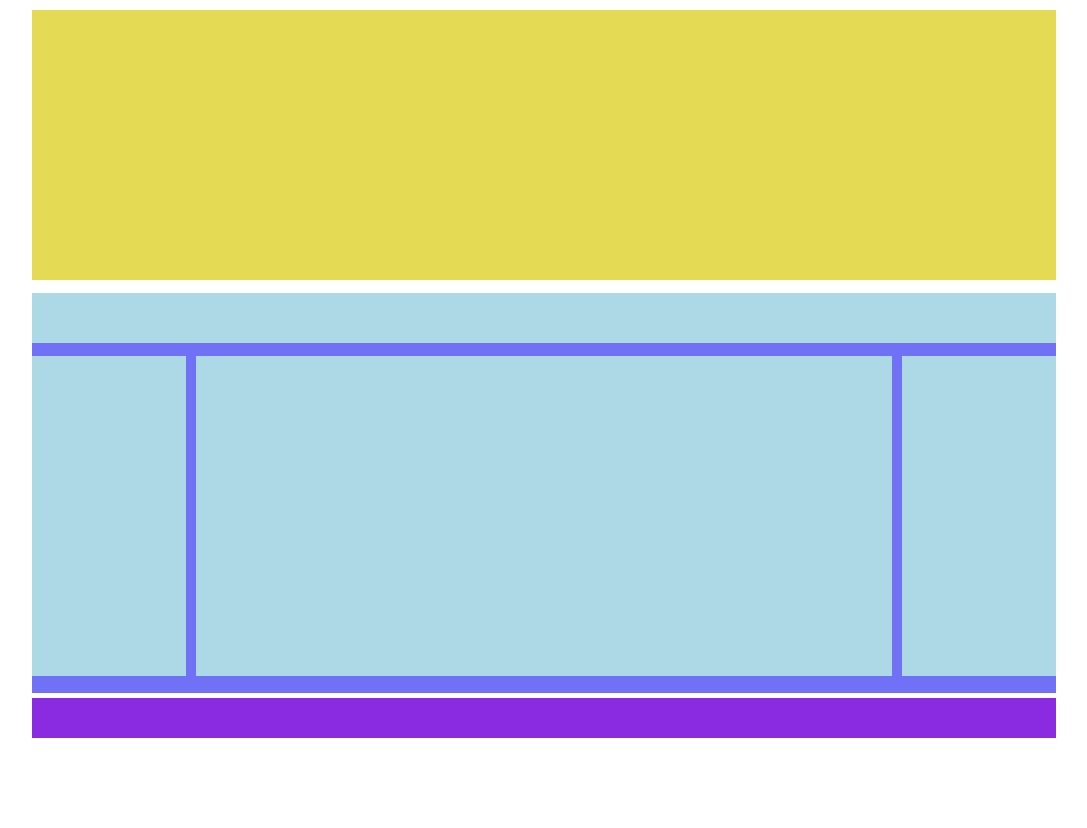
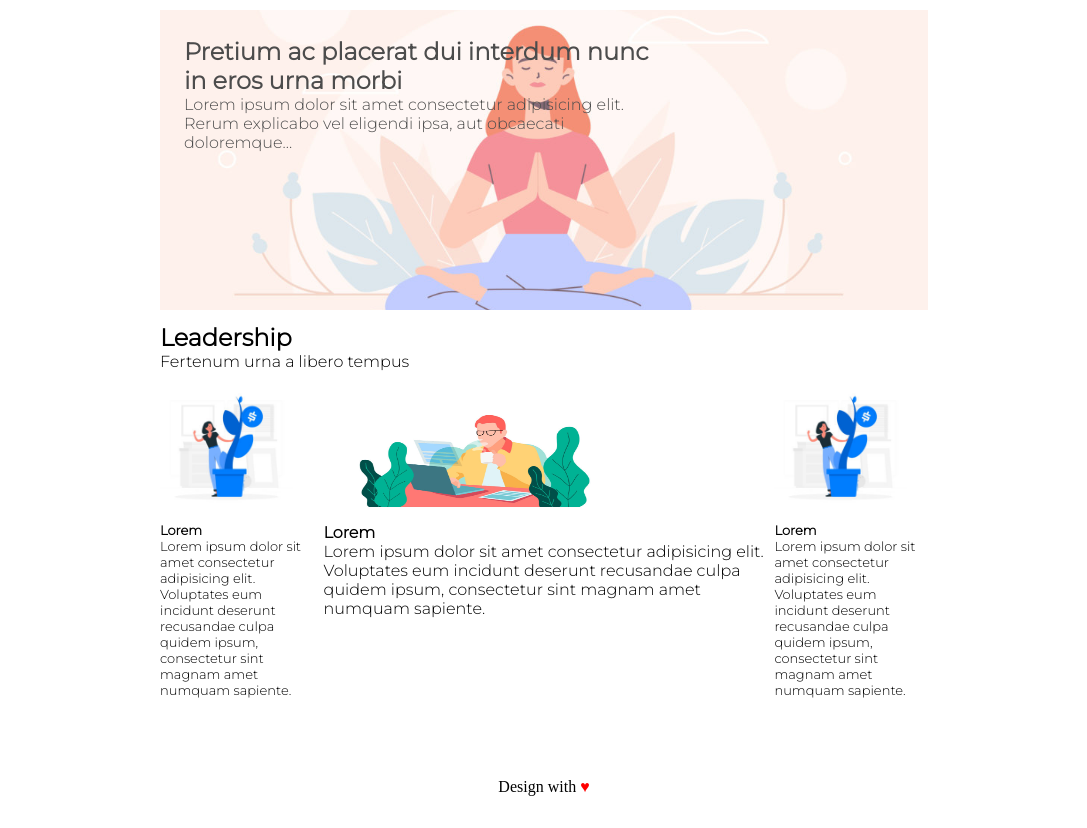
Before and after one commit to sofia-papa/htmlcss-wp, a plain HTML site: page index.html in a window 1280 px wide. Shown: the part 113-941 px from the top of the page, without its empty margins (96-1183 px from the left). Before the commit the page ends 861 px from the top, so only its background shows below. Drawn offline with Linux system fonts and the light colour scheme.

Commit message:
Maintext

```diff
--- a/css/style.css
+++ b/css/style.css
@@ -6,12 +6,30 @@
 
 #main-first-container{
     margin-bottom: 13px;
+    background-image: url(../img/banner.jpg);
+    background-size: cover;
+    background-position: 500px;
+    background-position: center;
+    filter: opacity(0.7);
 }
 
 #main-second-container{
-    background-color: rgb(113, 113, 248);
-    height: 400px;
+    background-color: white;
+    height: 450px;
     margin-bottom: 5px;
+}
+
+#title-first-container{
+    width: 490px;
+    height: 270px;
+    font-family: 'Montserrat', sans-serif;
+    position: absolute;
+    bottom: 3px;
+    left: 24px;
+}
+
+#heart{
+    color: red;
 }
 
 .logo{
@@ -19,13 +37,18 @@
     height: 50px;
 }
 
+.lady-tree{
+    width: 133px;
+    border-radius: 3%;
+}
+
 body{
-    width: 80%;
+    width: 60%;
     margin: 10px auto;
 }
 
 header{
-    background-color: whitesmoke;
+    background-color: white;
     height: 100px;
     margin-bottom: 13px;
 }
@@ -33,6 +56,8 @@ header{
 li{
     display:inline-block;
     margin-top: 20px;
+    font-family: 'Montserrat', sans-serif;
+    font-size: small;
 }
 
 .decoration-line{
@@ -48,20 +73,22 @@ li{
 }
 
 .square-yellow{
-    background-color: rgb(228, 218, 83);
-    height: 270px;
+    height: 300px;
     width: 100%;
+
 }
 
 footer{
-    background-color: blueviolet;
+    background-color: white;
     height: 40px;
+    text-align: center;
 }
 
 .up-lightblue{
-    background-color: lightblue;
+    background-color: white;
     height: 50px;
     margin-bottom: 13px;
+    font-family: 'Montserrat', sans-serif;
 }
 
 .clearfix::after{
@@ -71,14 +98,23 @@ footer{
 }
 
 .l-bg{
-    background-color: lightblue;
-    width: 15%;
+    background-color: white;
+    width: 20%;
     height: 320px;
+    font-size: small;
+    font-family: 'Montserrat', sans-serif;
 }
 
 .centre-bg{
-    background-color: lightblue;
+    background-color: white;
     height: 320px;
-    width: calc(70% - 20px);
+    width: calc(60% - 20px);
     margin-left: 10px;
+    font-family: 'Montserrat', sans-serif;
 }
+
+.man-tree{
+    height: 133px;
+    width: 300px;
+
+}
--- a/index.html
+++ b/index.html
@@ -4,6 +4,9 @@
     <meta charset="UTF-8">
     <meta http-equiv="X-UA-Compatible" content="IE=edge">
     <meta name="viewport" content="width=device-width, initial-scale=1.0">
+    <link rel="preconnect" href="https://fonts.googleapis.com">
+<link rel="preconnect" href="https://fonts.gstatic.com" crossorigin>
+<link href="https://fonts.googleapis.com/css2?family=Montserrat:wght@300&display=swap" rel="stylesheet">
     <link rel="stylesheet" href="css/style.css">
     <title>Struttura Wordpress</title>
 </head>
@@ -39,19 +42,51 @@
 
     <main>
         <section id="main-first-container">
-            <div class="square-yellow"></div>
+            <div class="square-yellow">
+             <div id="title-first-container">
+                <h1>Pretium ac placerat dui interdum nunc</h1>
+                <h1>in eros urna morbi</h1>
+                <p>Lorem ipsum dolor sit amet consectetur adipisicing elit. Rerum explicabo vel eligendi ipsa, aut obcaecati doloremque...</p>
+             </div>
+            </div>
         </section>
 
         <section id="main-second-container" class="blue-bg clearfix">
-            <div class="up-lightblue"></div>
-            <div class="float-left l-bg"></div>
-            <div class="float-left centre-bg"></div>
-            <div class="float-right l-bg"></div>
+            <div class="up-lightblue">
+                <h1>Leadership</h1>
+                <p>Fertenum urna a libero tempus</p>
+            </div>
+            <div class="float-left l-bg">
+                <article>
+                    <img src="img/img-1.jpg" alt="ladytree" class="lady-tree">
+                    <h4>Lorem</h4>
+                    <p>Lorem ipsum dolor sit amet consectetur adipisicing elit. Voluptates eum incidunt deserunt recusandae culpa quidem ipsum, consectetur sint magnam amet numquam sapiente.</p>
+                </article>
+            </div>
+            <div class="float-left centre-bg">
+                <article>
+                    <img src="img/banner-2.jpg" alt="ladytree" class="man-tree">
+                    <h4>Lorem</h4>
+                    <p>Lorem ipsum dolor sit amet consectetur adipisicing elit. Voluptates eum incidunt deserunt recusandae culpa quidem ipsum, consectetur sint magnam amet numquam sapiente.</p>
+                </article>
+            </div>
+            </div>
+            <div class="float-right l-bg">
+                <article>
+                    <img src="img/img-1.jpg" alt="ladytree" class="lady-tree">
+                    <h4>Lorem</h4>
+                    <p>Lorem ipsum dolor sit amet consectetur adipisicing elit. Voluptates eum incidunt deserunt recusandae culpa quidem ipsum, consectetur sint magnam amet numquam sapiente.</p>
+                </article>
+            </div>
+            </div>
         </section>
     </main>
 
     <footer>
-        <div class="footer-container"></div>
+        <div class="footer-container">
+            <p>Design with <span id="heart">&hearts;</span></p>
+        </div>
     </footer>
+
 </body>
 </html>
```
